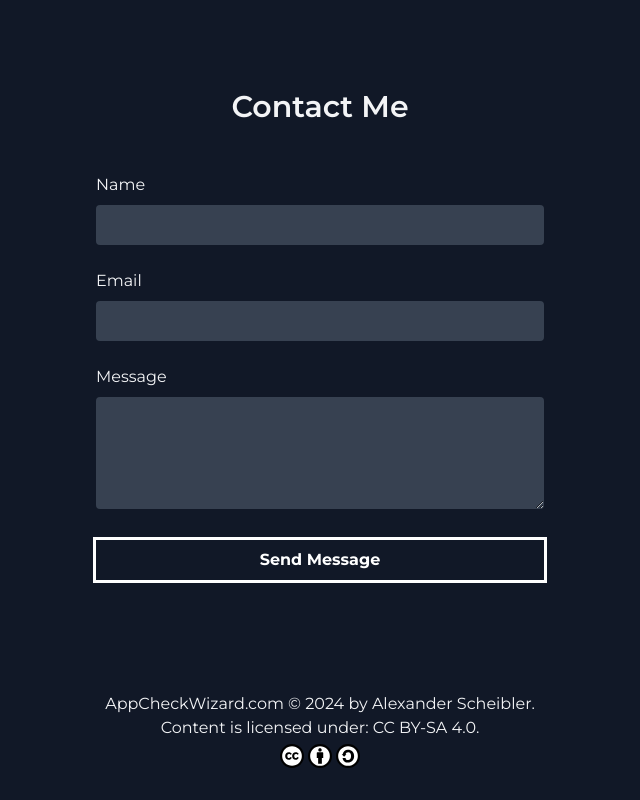
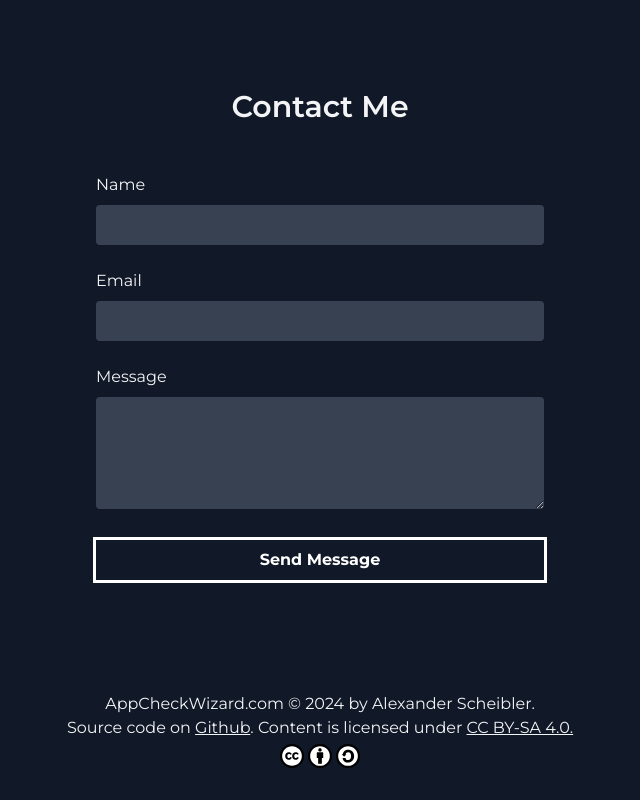
Before and after one commit to alexanderscheibler/appcheckwizard.com, a Next.js app: page / in a window 1280 px wide. Shown: the part 1931-2731 px from the top of the page, without its empty margins (320-960 px from the left). Built offline with nearby package versions, Linux system fonts and the light colour scheme.

Commit message:
fix: adjust footer so links are visible

```diff
--- a/app/components/Footer.tsx
+++ b/app/components/Footer.tsx
@@ -1,4 +1,5 @@
 import CustomImage from "@components/CustomImage"
+import Link from "next/link";
 
 export default function Footer() {
   return (
@@ -10,12 +11,14 @@ export default function Footer() {
               </span>
               </p>
           <p className="pb-14 sm:pb-0">
-              Content is licensed under
+              Source code on <Link className="underline" href="https://github.com/alexanderscheibler/appcheckwizard.com">Github</Link>.
+              Content is licensed under&nbsp;
               <a
                   href="https://creativecommons.org/licenses/by-sa/4.0/?ref=chooser-v1"
                   target="_blank"
+                  className="underline"
                   rel="license noopener noreferrer">
-                  : CC BY-SA 4.0.
+                   CC BY-SA 4.0.
                   <span className="flex justify-center items-center space-x-1 mt-1">
                   <CustomImage
                     src="/images/cc.svg"
```
